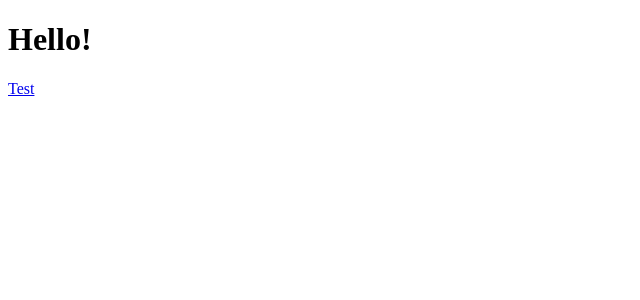
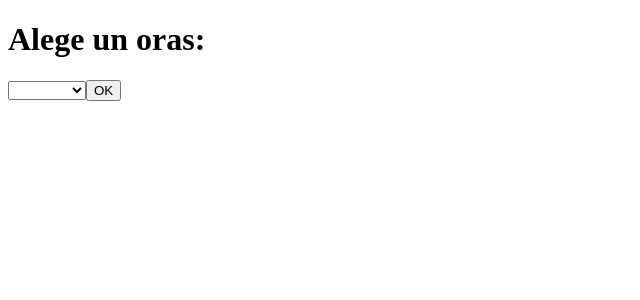
Before and after one commit to CiurtinAndrei/AirToday-air-quality-app, a Next.js app: page / in a window 1280 px wide. Shown: the top 300 px of the page, without its empty margins (0-640 px from the left). Built offline with nearby package versions, Linux system fonts and the light colour scheme.

Commit message:
basic functionality

```diff
--- a/src/app/page.tsx
+++ b/src/app/page.tsx
@@ -1,17 +1,40 @@
-import Link from "next/link"
+'use client';
 
-export default function Home() {
+import {useRouter} from 'next/navigation'
+import {useState} from 'react'
 
-  return(
-    <>
-    <header>
-    <h1>Hello!</h1>
-
-    <Link href="/test">Test</Link>
-    </header>
+export default function Home(){
 
 
-    </>
-);
+    const router = useRouter();
+
+    const [city, selectCity] = useState<string>("")
+
+    const changeCity = (event: React.ChangeEvent<HTMLSelectElement>) => {
+        selectCity(event.target.value)
+    }
+
+    const handleSubmit = () =>{
+        if (city){
+            router.push(`/calitate-aer?city=${city}`)
+        }
+    }
+
+    return(
+        <>
+
+        <h1> Alege un oras:</h1>
+
+        <select name="city" defaultValue="default" onChange={changeCity}>
+          <option value="default" disabled></option>
+          <option value="bucuresti">Bucuresti</option>
+          <option value="vaslui">Vaslui</option>
+        </select>
+
+        <button onClick={handleSubmit}>OK</button>
+
+        </>
+    );
+
 
 }
```
Also changed, not shown: package.json (+8 -4 lines), src/app/calitate-aer/page.tsx (added, +46 -0 lines), src/app/test/page.tsx (deleted, +0 -17 lines), 1 other file (tests, documents, lock files or other folders).
